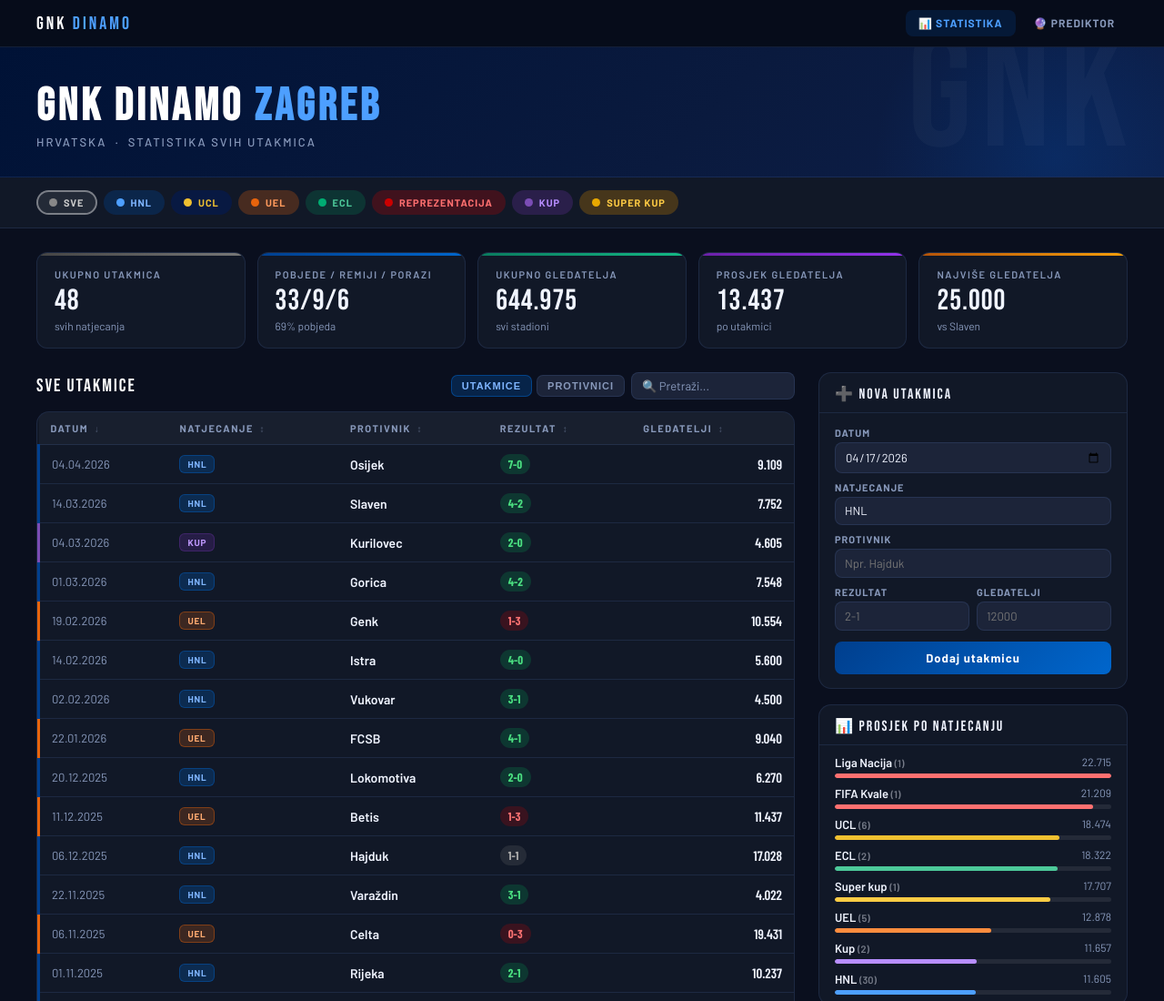
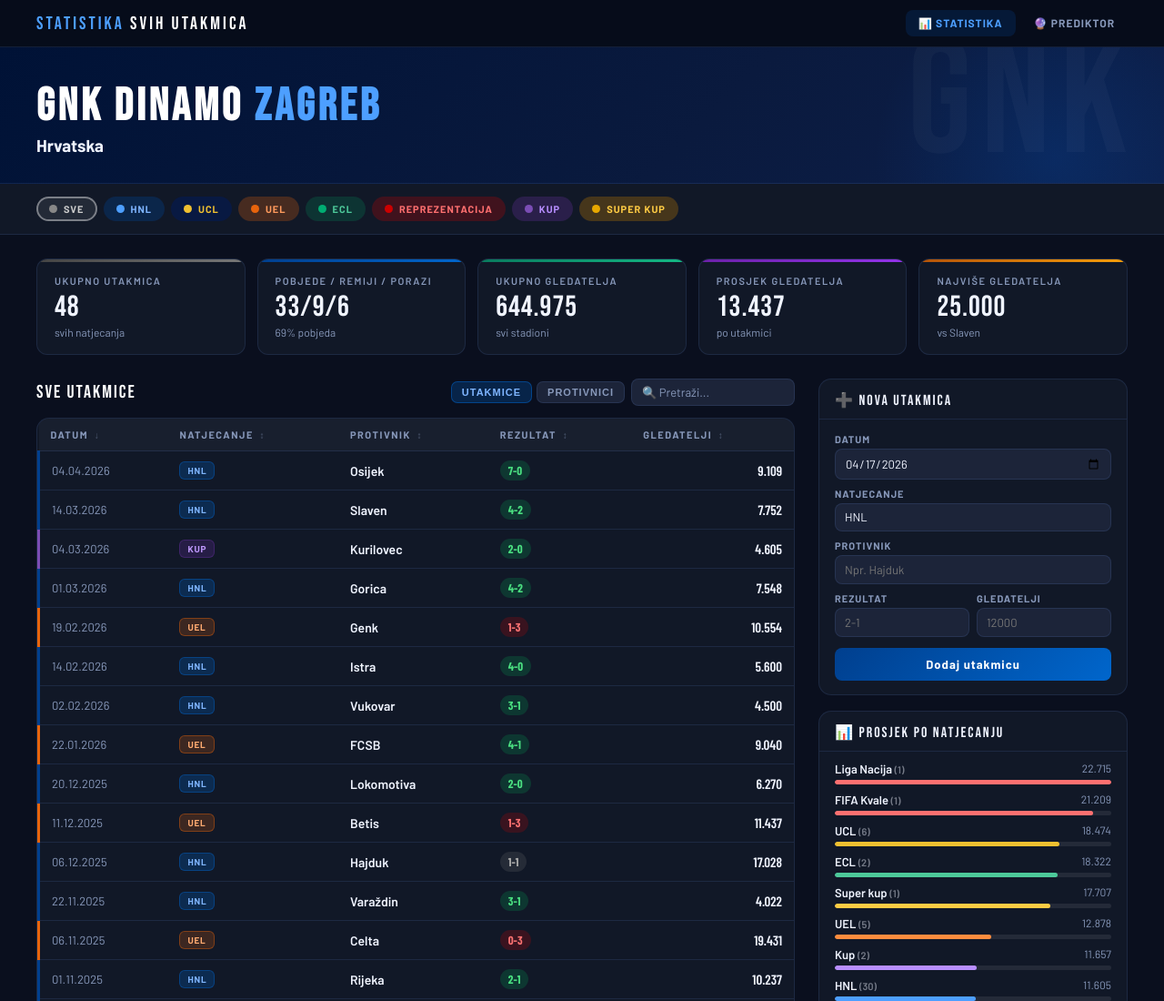
Before and after one commit to lukasucevic95-sys/statistika-utakmica, a plain HTML site: page index.html in a window 1280 px wide. Shown: the top 1100 px of the page at 91% size. Drawn offline with nearby package versions, Linux system fonts and the light colour scheme.

Commit message:
Add files via upload

```diff
--- a/index.html
+++ b/index.html
@@ -270,7 +270,7 @@ tr.opp-loss{border-left:3px solid #F87171;}
 
 <!-- NAV -->
 <nav class="topnav">
-  <span class="topnav-logo" onclick="goTo('statistika')">GNK <span>Dinamo</span></span>
+  <span class="topnav-logo" onclick="goTo('statistika')"><span>Statistika</span> svih utakmica</span>
   <div class="topnav-links">
     <button class="nav-btn active" id="nav-statistika" onclick="goTo('statistika')">📊 Statistika</button>
     <button class="nav-btn" id="nav-prediktor" onclick="goTo('prediktor')">🔮 Prediktor</button>
@@ -281,8 +281,9 @@ tr.opp-loss{border-left:3px solid #F87171;}
 <div class="page active" id="page-statistika">
   <div class="header header-stat">
     <div class="header-inner">
-      <h1>GNK Dinamo <span>Zagreb</span></h1>
-      <p>Hrvatska &nbsp;·&nbsp; Statistika svih utakmica</p>
+	  <h1>GNK Dinamo <span>Zagreb</span></h1>
+	  <h3><span>Hrvatska</span></h3>
+      <p></p>
     </div>
   </div>
 
```
